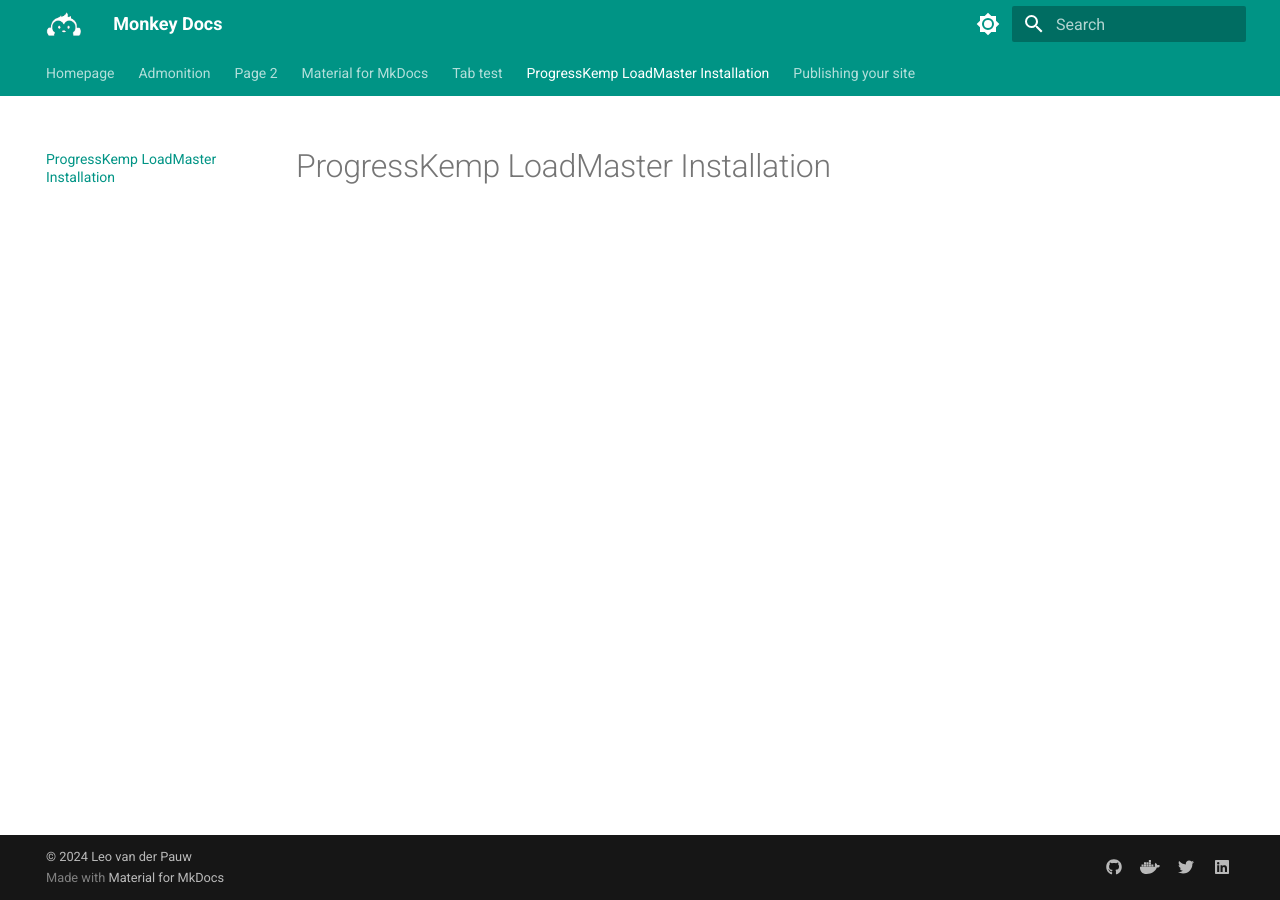
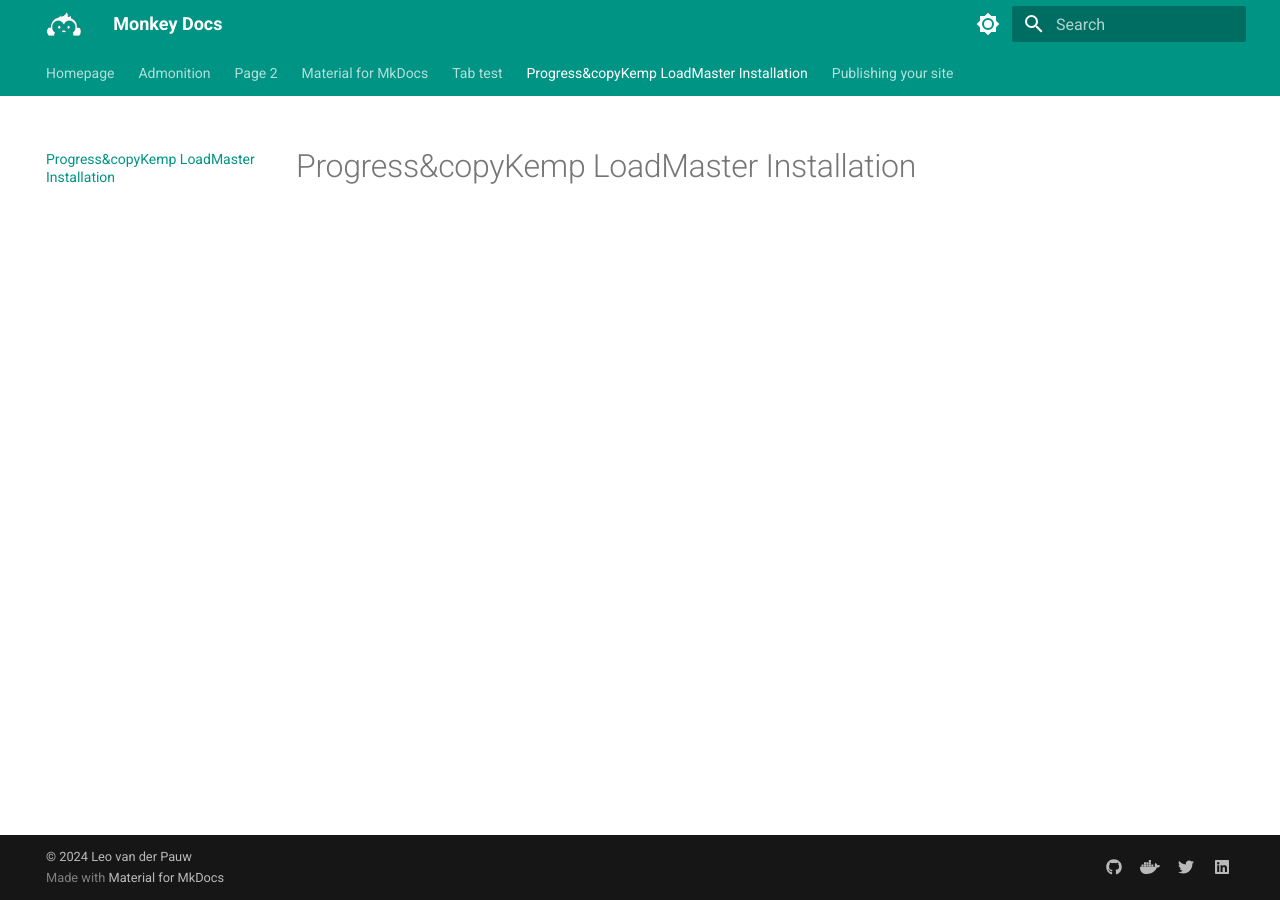
Before and after one commit to lp182501/mkdocs, an MkDocs documentation site: the page built from docs/page5.md, in a window 1280 px wide. Built offline with MkDocs 1.6.1 and Material for MkDocs 9.7.7, drawn with Linux system fonts in a browser that asks for light colours.

Commit message:
Update page5.md

```diff
--- a/docs/page5.md
+++ b/docs/page5.md
@@ -1 +1 @@
-# ProgressKemp LoadMaster Installation
+# Progress&copyKemp LoadMaster Installation
```
